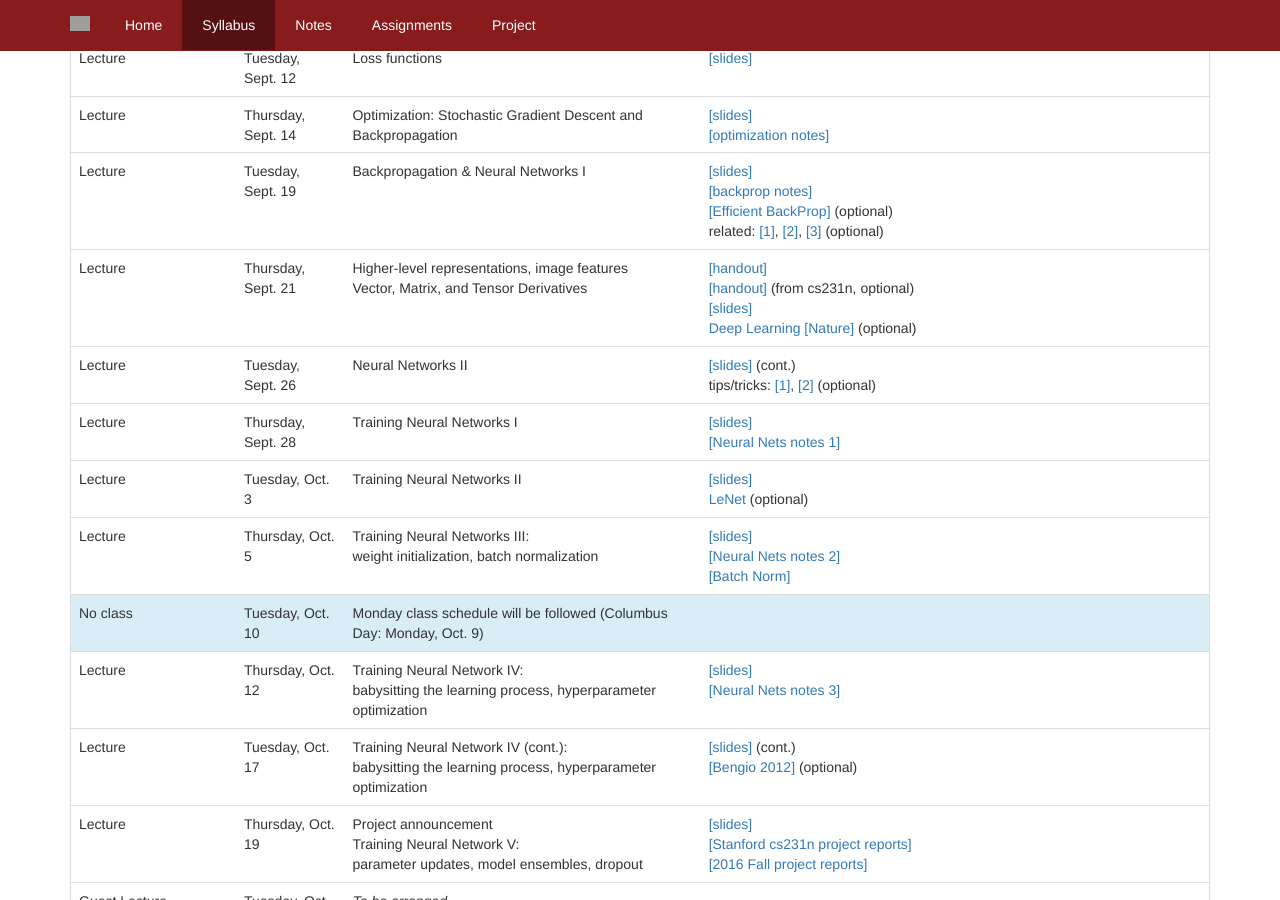
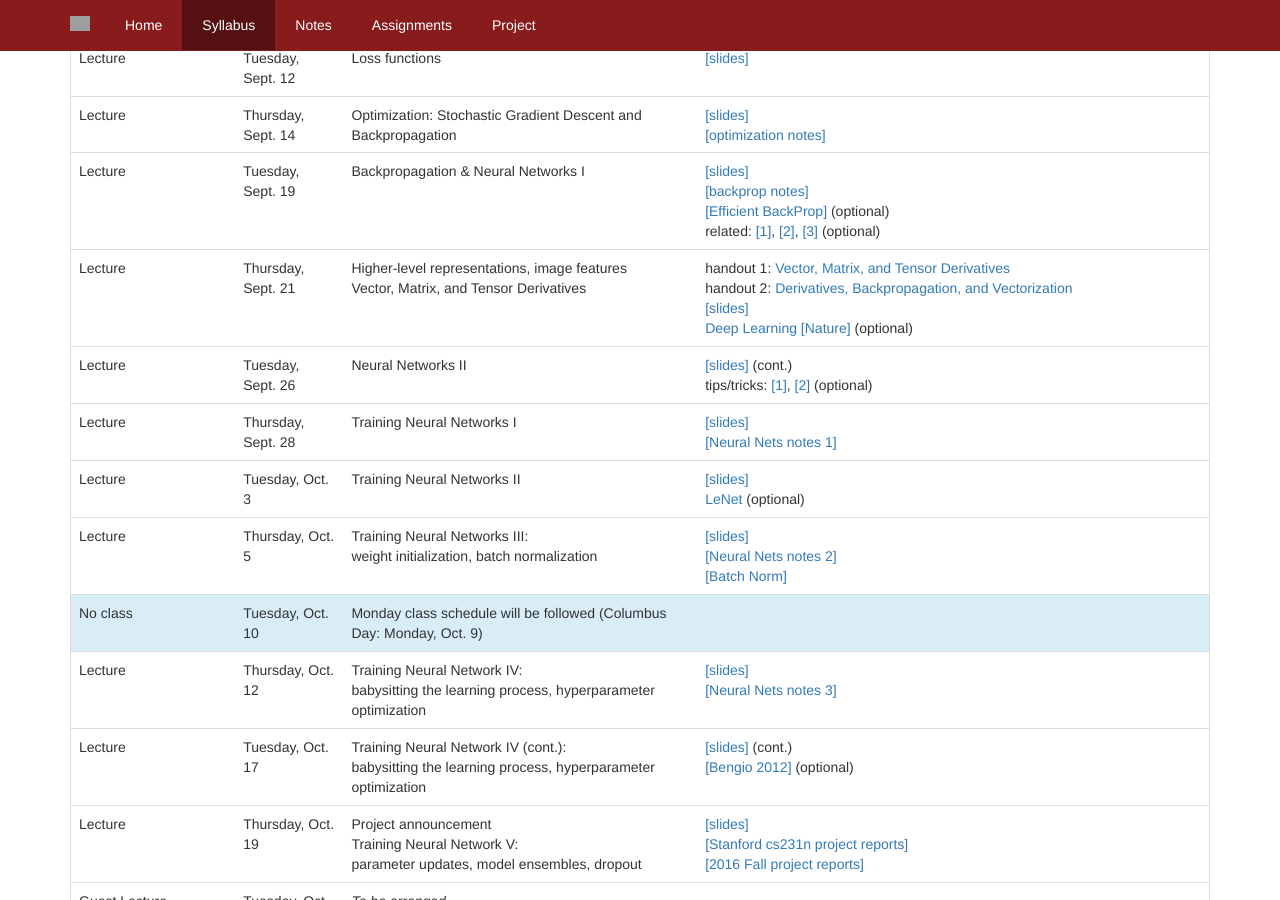
Before and after one commit to compsci682/compsci682.github.io, a Jekyll site: the page syllabus.html, which Jekyll copies as it is, in a window 1280 px wide and 900 px high, scrolled down 418 px. Built offline with Jekyll 4.4.1, drawn with Linux system fonts in a browser that asks for light colours; grey boxes are pictures that could not be loaded.

Commit message:
handout names

```diff
--- a/syllabus.html
+++ b/syllabus.html
@@ -145,8 +145,8 @@
         Vector, Matrix, and Tensor Derivatives
     </td>
     <td>
-      <a href="/docs/vecDerivs.pdf">[handout]</a><br>
-      <a href="http://cs231n.stanford.edu/handouts/derivatives.pdf">[handout]</a> (from cs231n, optional)<br>
+      handout 1: <a href="/docs/vecDerivs.pdf">Vector, Matrix, and Tensor Derivatives</a><br>
+      handout 2: <a href="http://cs231n.stanford.edu/handouts/derivatives.pdf">Derivatives, Backpropagation, and Vectorization</a><br>
       <a href="https://docs.google.com/presentation/d/1bY-osCs8Rw6fyVulN9DMQ8OMS4X_UnyJtI5Vw2XHK7Q/edit?usp=sharing">[slides]</a><br>
       <a href="http://www.nature.com/nature/journal/v521/n7553/full/nature14539.html">Deep Learning [Nature]</a> (optional)
     </td>
```
